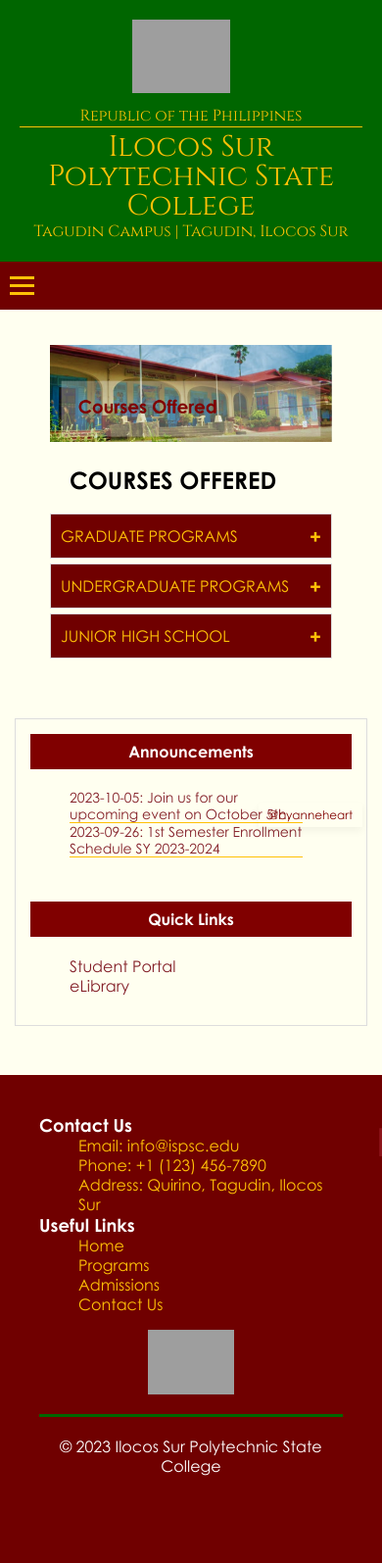
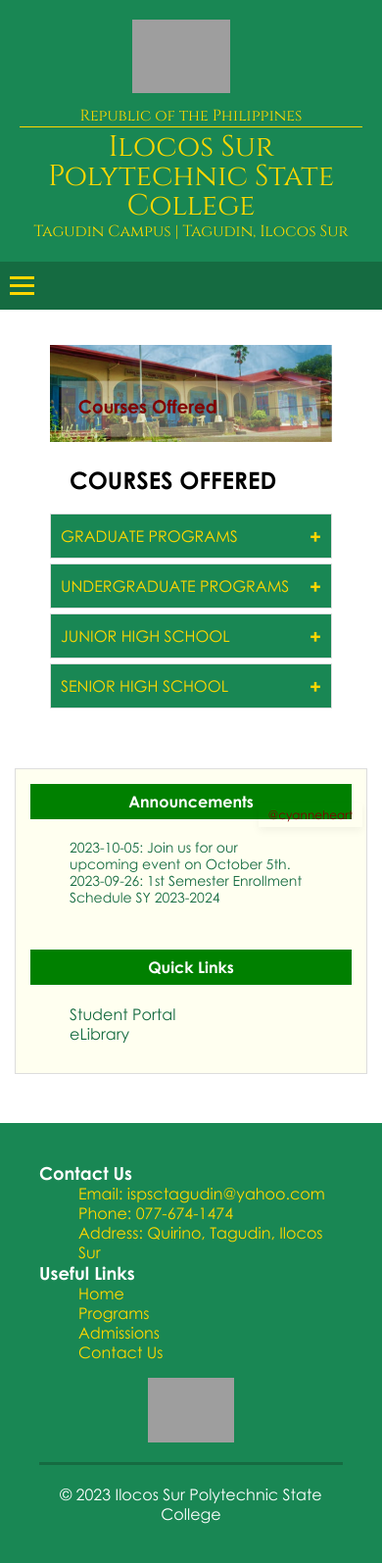
Before and after one commit to bitress/ispsc-website, a PHP site: page /course-offered.html in a window 390 px wide. Shown: the whole page at 98% size. Before the commit the page ends 1546 px from the top, so only its background shows below. Run offline with PHP 8.4, Linux system fonts and the light colour scheme; some libraries are stand-ins or nearby versions; grey boxes are pictures that could not be loaded.

Commit message:
changes with the contact info, course offered

```diff
--- a/403.html
+++ b/403.html
@@ -120,8 +120,8 @@
         <div class="footer-links">
           <h4>Contact Us</h4>
           <ul>
-            <li>Email: info@ispsc.edu</li>
-            <li>Phone: +1 (123) 456-7890</li>
+            <li>Email: <a href="mailto:ispsctagudin@yahoo.com">ispsctagudin@yahoo.com</a></li>
+            <li>Phone: 077-674-1474</li>
             <li>Address: Quirino, Tagudin, Ilocos Sur</li>
           </ul>
 
--- a/404.html
+++ b/404.html
@@ -120,8 +120,8 @@
         <div class="footer-links">
           <h4>Contact Us</h4>
           <ul>
-            <li>Email: info@ispsc.edu</li>
-            <li>Phone: +1 (123) 456-7890</li>
+            <li>Email: <a href="mailto:ispsctagudin@yahoo.com">ispsctagudin@yahoo.com</a></li>
+            <li>Phone: 077-674-1474</li>
             <li>Address: Quirino, Tagudin, Ilocos Sur</li>
           </ul>
 
--- a/about.html
+++ b/about.html
@@ -192,8 +192,8 @@
         <div class="footer-links">
           <h4>Contact Us</h4>
           <ul>
-            <li>Email: info@ispsc.edu</li>
-            <li>Phone: +1 (123) 456-7890</li>
+            <li>Email: <a href="mailto:ispsctagudin@yahoo.com">ispsctagudin@yahoo.com</a></li>
+            <li>Phone: 077-674-1474</li>
             <li>Address: Quirino, Tagudin, Ilocos Sur</li>
           </ul>
 
--- a/admission.html
+++ b/admission.html
@@ -213,8 +213,8 @@
         <div class="footer-links">
           <h4>Contact Us</h4>
           <ul>
-            <li>Email: info@ispsc.edu</li>
-            <li>Phone: +1 (123) 456-7890</li>
+            <li>Email: <a href="mailto:ispsctagudin@yahoo.com">ispsctagudin@yahoo.com</a></li>
+            <li>Phone: 077-674-1474</li>
             <li>Address: Quirino, Tagudin, Ilocos Sur</li>
           </ul>
 
--- a/assets/css/style.css
+++ b/assets/css/style.css
@@ -6,22 +6,25 @@
 @import url('https://fonts.googleapis.com/css2?family=Roboto:wght@700&display=swap');
 @import url('fonts/CenturyGothic/font.css');
 
-:root{
-    --maroon: #700000;
-    --dark-maroon: #006600;
-    --maroon-accent: #842029;
-    --yellow: #ffc107;
-    --green: #008000;
-    --dark-green: #006600;
+@import url('https://fonts.googleapis.com/css2?family=Poppins:ital,wght@0,100;0,200;0,300;0,400;0,500;0,600;0,700;0,800;0,900;1,100;1,200;1,300;1,400;1,500;1,600;1,700;1,800;1,900&display=swap');
+@import url('https://fonts.googleapis.com/css2?family=Cinzel:wght@400;500;600;700;800;900&display=swap');
+@import url('https://fonts.googleapis.com/css2?family=Roboto:wght@700&display=swap');
+@import url('fonts/CenturyGothic/font.css');
+
+:root {
+  --primary: #007BFF;
+  --dark-maroon: #700000;
+  --maroon: #800000;
+  --yellow: #FFD700;
+  --green: #198754;
+  /*#008000;*/
+  --dark-green: #156b41;
+  /*#006600;*/
 }
 
 * {
   box-sizing: border-box;
   margin: 0;
-}
-
-body {
-  background-color: #fffff0;
 }
 
 html {
@@ -38,7 +41,7 @@
   display: flex;
   justify-content: flex-end;
   font-family: 'Century Gothic';
-  background-color: var(--maroon);
+  background-color: var(--dark-green);
   padding: 10px;
   margin-top: 20px;
 }
@@ -106,7 +121,7 @@
 
 .masthead {
   display: block;
-  background-color: var(--dark-maroon);
+  background-color: var(--green);
 }
 
 
@@ -368,7 +385,7 @@
 .card h3 {
   font-family: 'Century Gothic';
   font-size: 16px;
-  background-color: maroon;
+  background-color: green;
   color: white;
   padding: 8px;
   margin: 0;
@@ -376,11 +393,11 @@
 }
 
 
-#announcements li{
+#announcements li {
   font-size: 14px;
-  border-bottom: 1px solid var(--yellow);
+  border-bottom: 1px solid var(---green);
   margin-right: 50px;
-  color: var(--maroon-accent);
+  color: var(--dark-green);
 }
 
 .card ul {
@@ -395,23 +412,23 @@
 .card li a {
   font-size: 16px;
   text-decoration: none;
-  color: var(--maroon-accent);
+  color: var(--dark-green);
 }
 
 .card li a:hover {
-  color: var(--maroon);
-  font-weight: bold;
+  color: var(--yellow);
 }
 
 .hero {
   padding: 16px !important;
   margin: 20px !important;
 }
+
 .hero-content {
   display: flex;
   padding: 20px;
   flex-direction: row;
-  background-color: var(--maroon);
+  background-color: var(--green);
 }
 
 .hero-content .iframe_video {
@@ -495,7 +513,7 @@
 
 .footer {
   margin-top: 50px;
-  background-color: var(--maroon);
+  background-color: var(--green);
   width: 100%;
   position: relative;
   overflow: hidden;
@@ -582,16 +605,16 @@
 
 
 
-.marquee-container marquee{
+.marquee-container marquee {
   font-family: 'Roboto', sans-serif;
   position: relative;
-  color: #d3475b;
+  color: var(--dark-green);
   opacity: .3;
   font-size: 160px;
   font-weight: 500;
   letter-spacing: 0px;
   top: 0px;
-  bottom: auto ;
+  bottom: auto;
 }
 
 .footer-logo p {
@@ -611,7 +635,7 @@
 }
 
 .accordion-header {
-  background-color: var(--maroon);
+  background-color: var(--green);
   padding: 10px;
   cursor: pointer;
   display: flex;
@@ -823,15 +883,15 @@
   }
 
 
-  .marquee-container marquee{
+  .marquee-container marquee {
     position: relative;
-    color: #d3475b;
-    opacity: .3;
+    color: var(--dark-green);
+    opacity: 0;
     font-size: 70px;
     font-weight: 500;
     letter-spacing: 0px;
     top: 0px;
-    bottom: auto ;
+    bottom: auto;
   }
 
   .copyright {
--- a/course-offered.html
+++ b/course-offered.html
@@ -162,7 +162,13 @@
                     </div>
                 </div>
                 <div class="accordion-item">
-                    <div class="accordion-header">JUNIOR HIGH SCHOOL</div>
+                  <div class="accordion-header">JUNIOR HIGH SCHOOL</div>
+                  <div class="accordion-content">
+                      <p>Grade 7 to 10</p>
+                  </div>
+              </div>
+                <div class="accordion-item">
+                    <div class="accordion-header">SENIOR HIGH SCHOOL</div>
                     <div class="accordion-content">
                         <p>STEM (Science, Technology, Engineering, and Mathematics)</p>
                         <p>ABM (Accountancy, Business and Management)</p>
@@ -208,8 +214,8 @@
         <div class="footer-links">
           <h4>Contact Us</h4>
           <ul>
-            <li>Email: info@ispsc.edu</li>
-            <li>Phone: +1 (123) 456-7890</li>
+            <li>Email: <a href="mailto:ispsctagudin@yahoo.com">ispsctagudin@yahoo.com</a></li>
+            <li>Phone: 077-674-1474</li>
             <li>Address: Quirino, Tagudin, Ilocos Sur</li>
           </ul>
 
--- a/hymn.html
+++ b/hymn.html
@@ -199,8 +199,8 @@
         <div class="footer-links">
           <h4>Contact Us</h4>
           <ul>
-            <li>Email: info@ispsc.edu</li>
-            <li>Phone: +1 (123) 456-7890</li>
+            <li>Email: <a href="mailto:ispsctagudin@yahoo.com">ispsctagudin@yahoo.com</a></li>
+            <li>Phone: 077-674-1474</li>
             <li>Address: Quirino, Tagudin, Ilocos Sur</li>
           </ul>
 
--- a/index.html
+++ b/index.html
@@ -272,8 +272,8 @@
         <div class="footer-links">
           <h4>Contact Us</h4>
           <ul>
-            <li>Email: info@ispsc.edu</li>
-            <li>Phone: +1 (123) 456-7890</li>
+            <li>Email: <a href="mailto:ispsctagudin@yahoo.com">ispsctagudin@yahoo.com</a></li>
+            <li>Phone: 077-674-1474</li>
             <li>Address: Quirino, Tagudin, Ilocos Sur</li>
           </ul>
 
--- a/mission-and-vision.html
+++ b/mission-and-vision.html
@@ -233,8 +233,8 @@
         <div class="footer-links">
           <h4>Contact Us</h4>
           <ul>
-            <li>Email: info@ispsc.edu</li>
-            <li>Phone: +1 (123) 456-7890</li>
+            <li>Email: <a href="mailto:ispsctagudin@yahoo.com">ispsctagudin@yahoo.com</a></li>
+            <li>Phone: 077-674-1474</li>
             <li>Address: Quirino, Tagudin, Ilocos Sur</li>
           </ul>
 
--- a/procedure-for-enrollment.html
+++ b/procedure-for-enrollment.html
@@ -162,8 +162,8 @@
         <div class="footer-links">
           <h4>Contact Us</h4>
           <ul>
-            <li>Email: info@ispsc.edu</li>
-            <li>Phone: +1 (123) 456-7890</li>
+            <li>Email: <a href="mailto:ispsctagudin@yahoo.com">ispsctagudin@yahoo.com</a></li>
+            <li>Phone: 077-674-1474</li>
             <li>Address: Quirino, Tagudin, Ilocos Sur</li>
           </ul>
 
```
Also changed, not shown: other parts of assets/css/style.css (+118 -61 lines), contacts.html (+6 -6 lines). Lines whose indentation alone changed are shown as unchanged.
